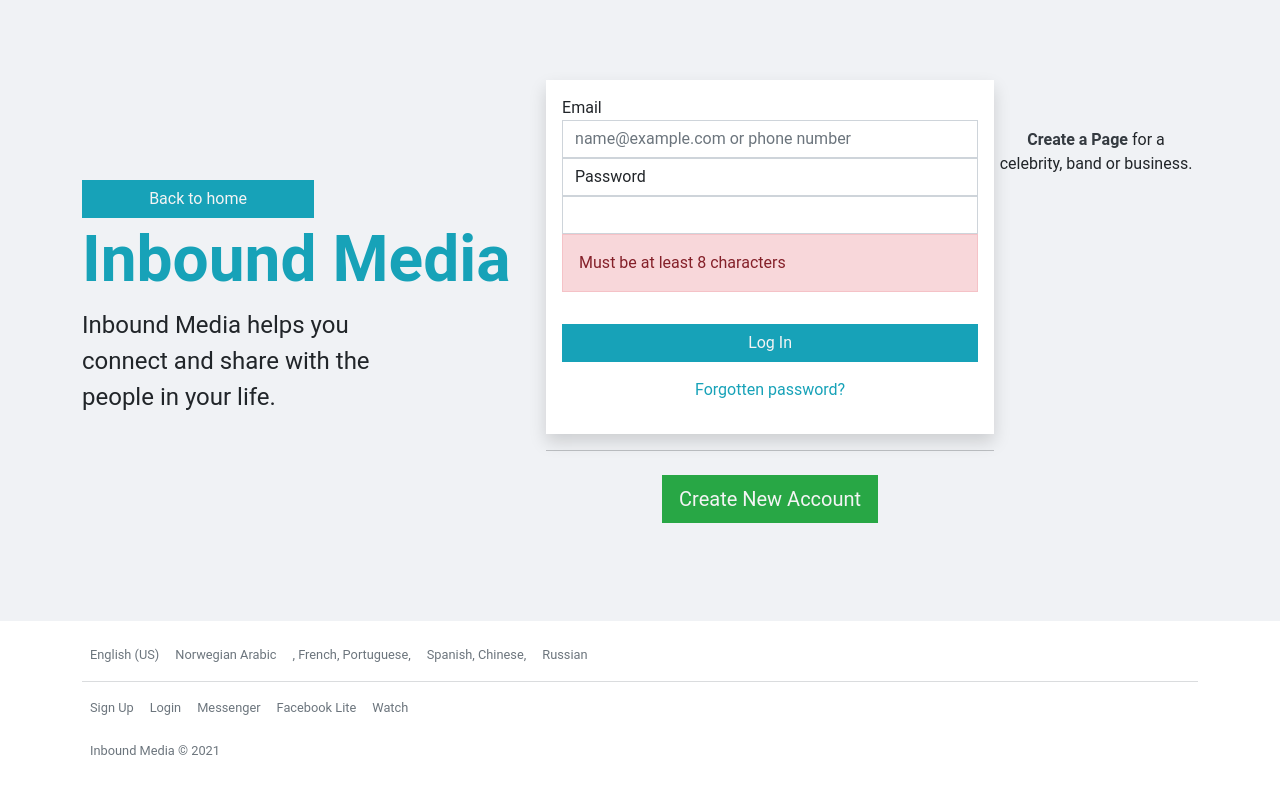
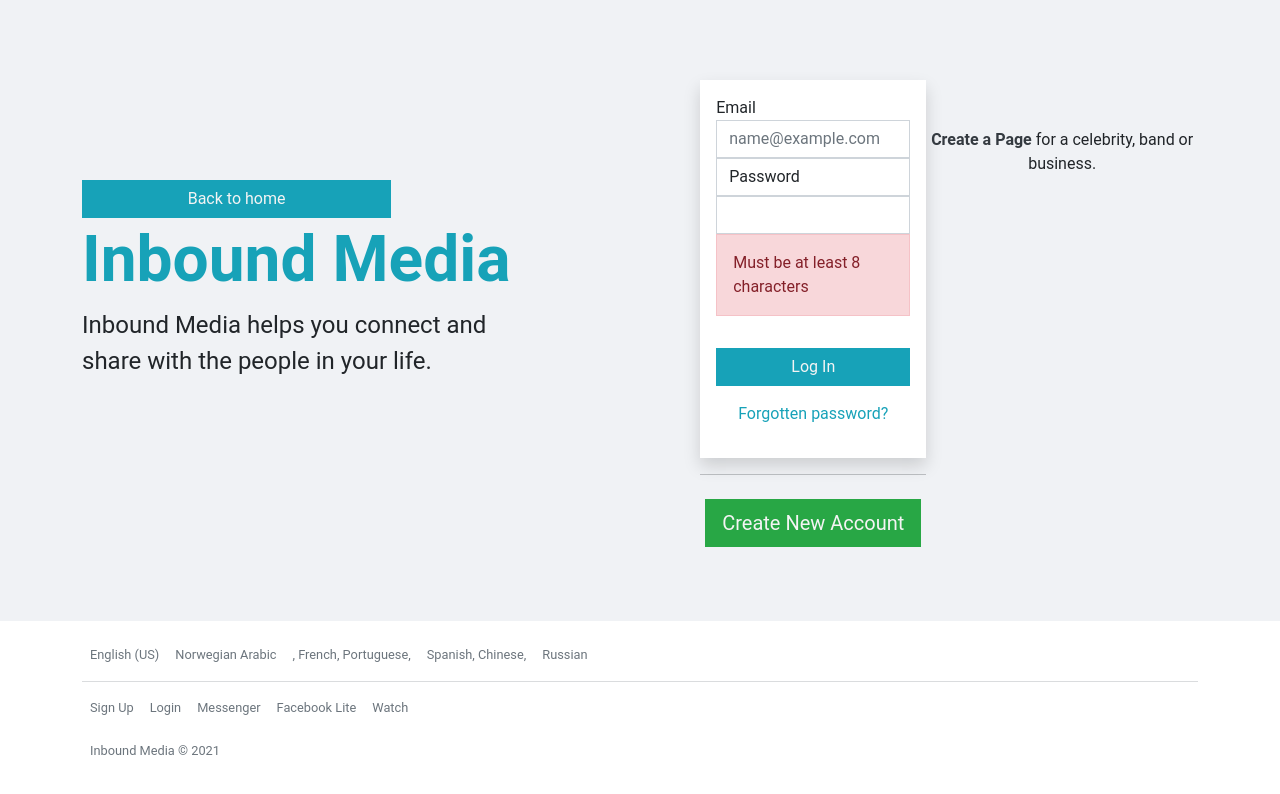
Before and after one commit to Ousman37/css-frameworks_CA, a website: page index.html in a window 1280 px wide. Drawn offline with nearby package versions, Linux system fonts and the light colour scheme.

Commit message:
adding markup

```diff
--- a/index.html
+++ b/index.html
@@ -13,25 +13,28 @@
 
 
 <body class="bg-gray">
+
+
   <!--! Login -->
-  <div class="container mt-5 pt-5 d-flex flex-column flex-lg-row justify-content-evenly">
+  <div class="container d-flex flex-column flex-lg-row justify-content-evenly mt-5 pt-5">
     <!--! heading -->
-    <div class="text-center text-lg-start mt-0 pt-0 mt-lg-5 pt-lg-5">
+    <div class="text-center text-lg-start  mt-lg-5 pt-lg-5">
       <a href="/feed.html"><button class="btn btn-primary w-50 my-1 text-light">Back to home </button></a>
       <h1 class="text-primary fw-bold fs-0">Inbound Media</h1>
       <p class="w-75 mx-auto fs-4 mx-lg-0">Inbound Media helps you connect and share with the people in your life.</p>
 
     </div>
     <!-- !form card -->
-    <div style="max-width: 28rem; width: 100%">
+
+      <div class="my-custom-class mt-0">
       <!-- !login form -->
       <!-- !first was form tag -->
-      <div class="bg-white shadow rounded p-3 input-group-lg">
-      <form>
+      <div class="bg-white shadow rounded p-3 input-group-lg ">
+    <form action="/profile.html">
         <div class="form-group">
           <label for="email">Email</label>
           <input pattern="^[A-Za-z0-9._+-]+@[A-Za-z0-9.-]+\.[a-z]{2,4}"   id="email" required   type="email"  class="form-control"   title="Must be a valid email address"
-           placeholder="name@example.com or phone number"/>
+           placeholder="name@example.com"/>
 
           </div>
 
@@ -45,7 +48,7 @@
 
 
 
-          <a href="/feed.html"><button class="btn btn-primary w-100 my-3 text-light">Log In</button></a>
+          <button class="btn btn-primary w-100 my-3 text-light">Log In</button>
           <a href="#" class="text-decoration-none text-center">
             <p>Forgotten password?</p>
           </a>
```
Also changed, not shown: profile.html (+34 -24 lines).
